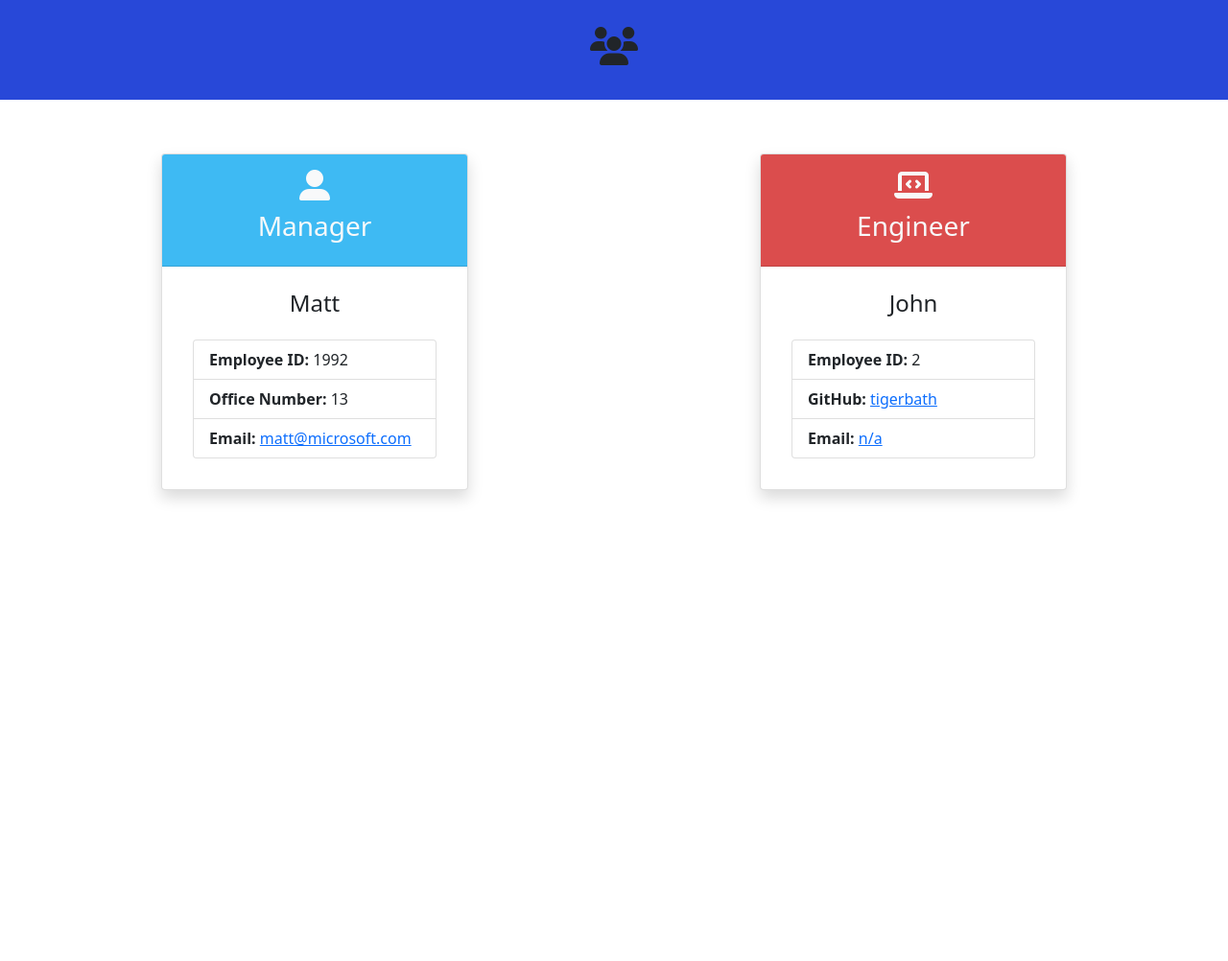
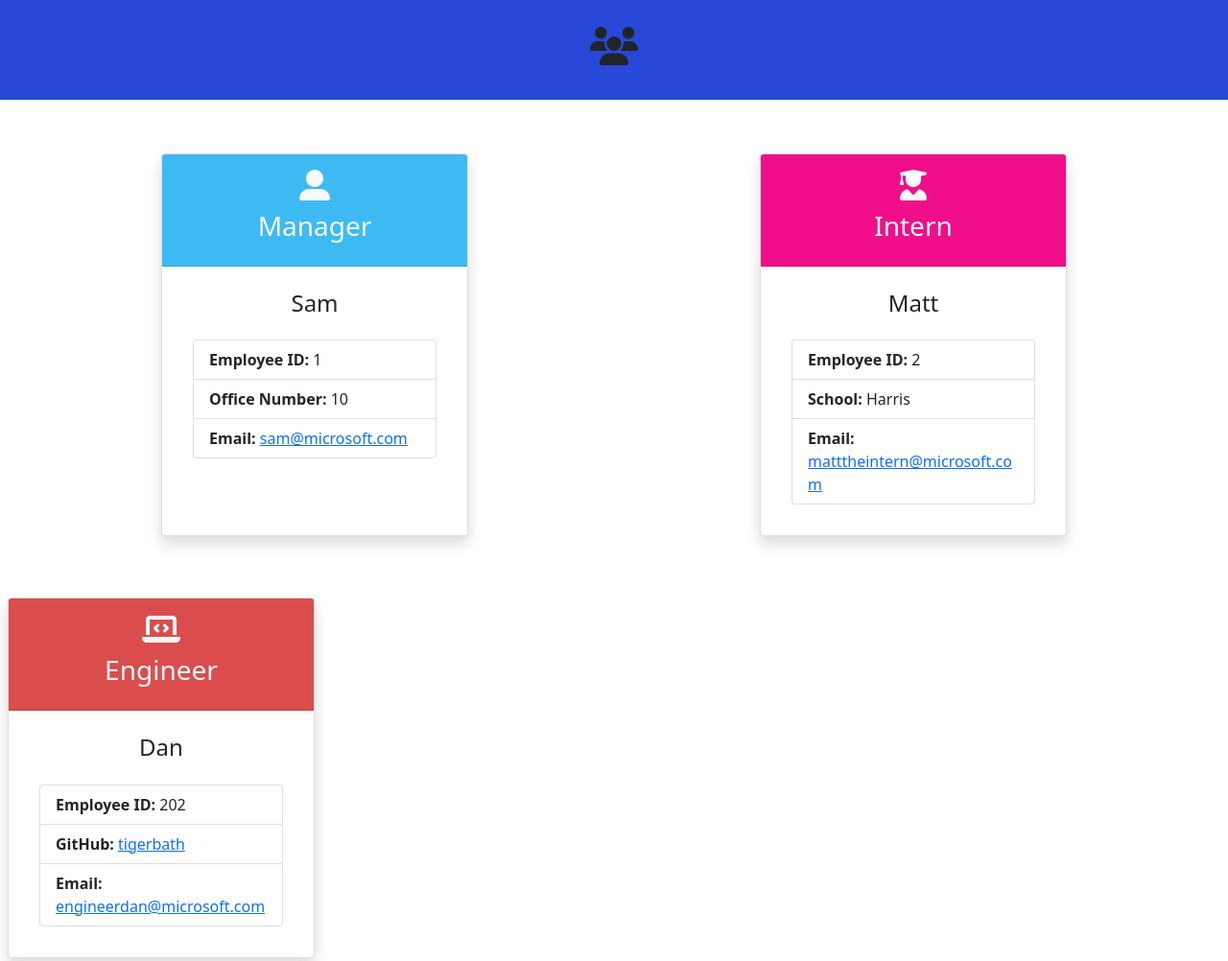
Before and after one commit to tigerbath/team-profiles-generator, a website: page dist/index.html in a window 1280 px wide. Shown: the top 1002 px of the page at 96% size. Before the commit the page ends 800 px from the top, so only its background shows below. Drawn offline with nearby package versions, Linux system fonts and the light colour scheme.

Commit message:
edited readme

```diff
--- a/dist/index.html
+++ b/dist/index.html
@@ -36,24 +36,53 @@
   <h3 class="p-2">Manager</h3>
 </div>
 <div class="card-body">
-  <h4 class="card-title text-center pb-3 pt-2">Matt</h4>
+  <h4 class="card-title text-center pb-3 pt-2">Sam</h4>
   <ul class="list-group mx-3 mb-3">
     <li class="list-group-item fw-bold">
-      Employee ID: <span class="fw-normal">1992</span>
+      Employee ID: <span class="fw-normal">1</span>
     </li>
     <li class="list-group-item fw-bold">
-      Office Number: <span class="fw-normal">13</span>
+      Office Number: <span class="fw-normal">10</span>
     </li>
     <li class="list-group-item fw-bold">
       Email:
       <span class="fw-normal"
-        ><a href="mailto:matt@microsoft.com">matt@microsoft.com</a></span
+        ><a href="mailto:sam@microsoft.com">sam@microsoft.com</a></span
       >
     </li>
   </ul>
 </div>
 </div>
 <div
+  class="card m-2 shadow mb-5 bg-body rounded"
+  style="width: 20rem; background-color: #ffffff !important"
+>
+  <div
+    class="card-header text-center text-light"
+    style="background-color: #f00e8a"
+  >
+    <i class="fas fa-user-graduate fa-2x pt-2"></i>
+    <h3 class="p-2">Intern</h3>
+  </div>
+  <div class="card-body">
+    <h4 class="card-title text-center pb-3 pt-2">Matt</h4>
+    <ul class="list-group mx-3 mb-3">
+      <li class="list-group-item fw-bold">
+        Employee ID: <span class="fw-normal">2</span>
+      </li>
+      <li class="list-group-item fw-bold">
+        School: <span class="fw-normal">Harris</span>
+      </li>
+      <li class="list-group-item fw-bold">
+        Email:
+        <span class="fw-normal"
+          ><a href="mailto: matttheintern@microsoft.com">matttheintern@microsoft.com</a></span
+        >
+      </li>
+    </ul>
+  </div>
+</div>
+</div><div
   class="card m-2 shadow mb-5 bg-body rounded"
   style="width: 20rem; background-color: #ffffff !important"
 >
@@ -65,10 +94,10 @@
   <h3 class="p-2">Engineer</h3>
 </div>
 <div class="card-body">
-  <h4 class="card-title text-center pb-3 pt-2">John</h4>
+  <h4 class="card-title text-center pb-3 pt-2">Dan</h4>
   <ul class="list-group mx-3 mb-3">
     <li class="list-group-item fw-bold">
-      Employee ID: <span class="fw-normal">2</span>
+      Employee ID: <span class="fw-normal">202</span>
     </li>
     <li class="list-group-item fw-bold">
       GitHub:
@@ -79,7 +108,7 @@
     <li class="list-group-item fw-bold">
       Email:
       <span class="fw-normal"
-        ><a href="mailto: n/a">n/a</a></span
+        ><a href="mailto: engineerdan@microsoft.com">engineerdan@microsoft.com</a></span
       >
     </li>
   </ul>
```
Also changed, not shown: README.md.
